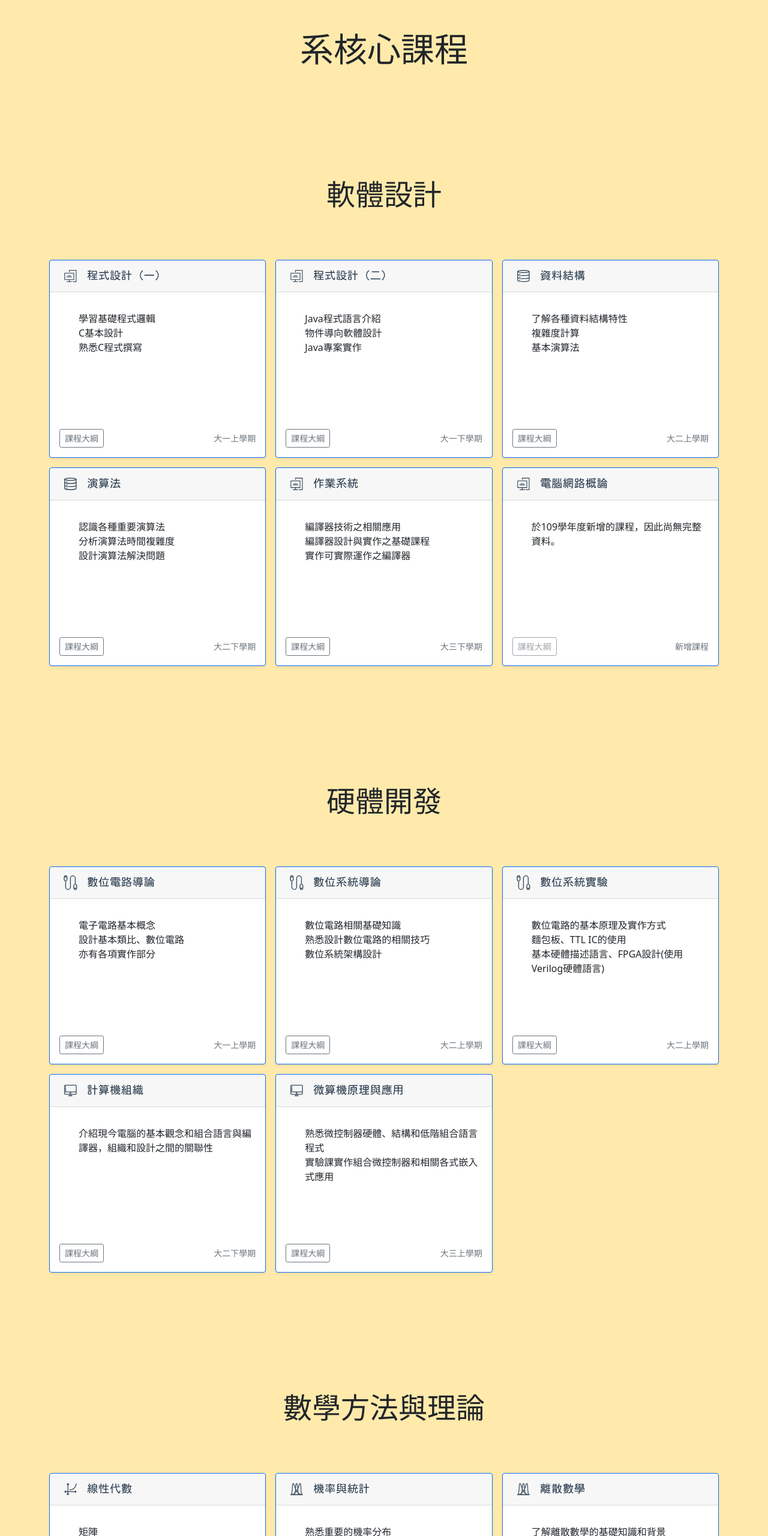
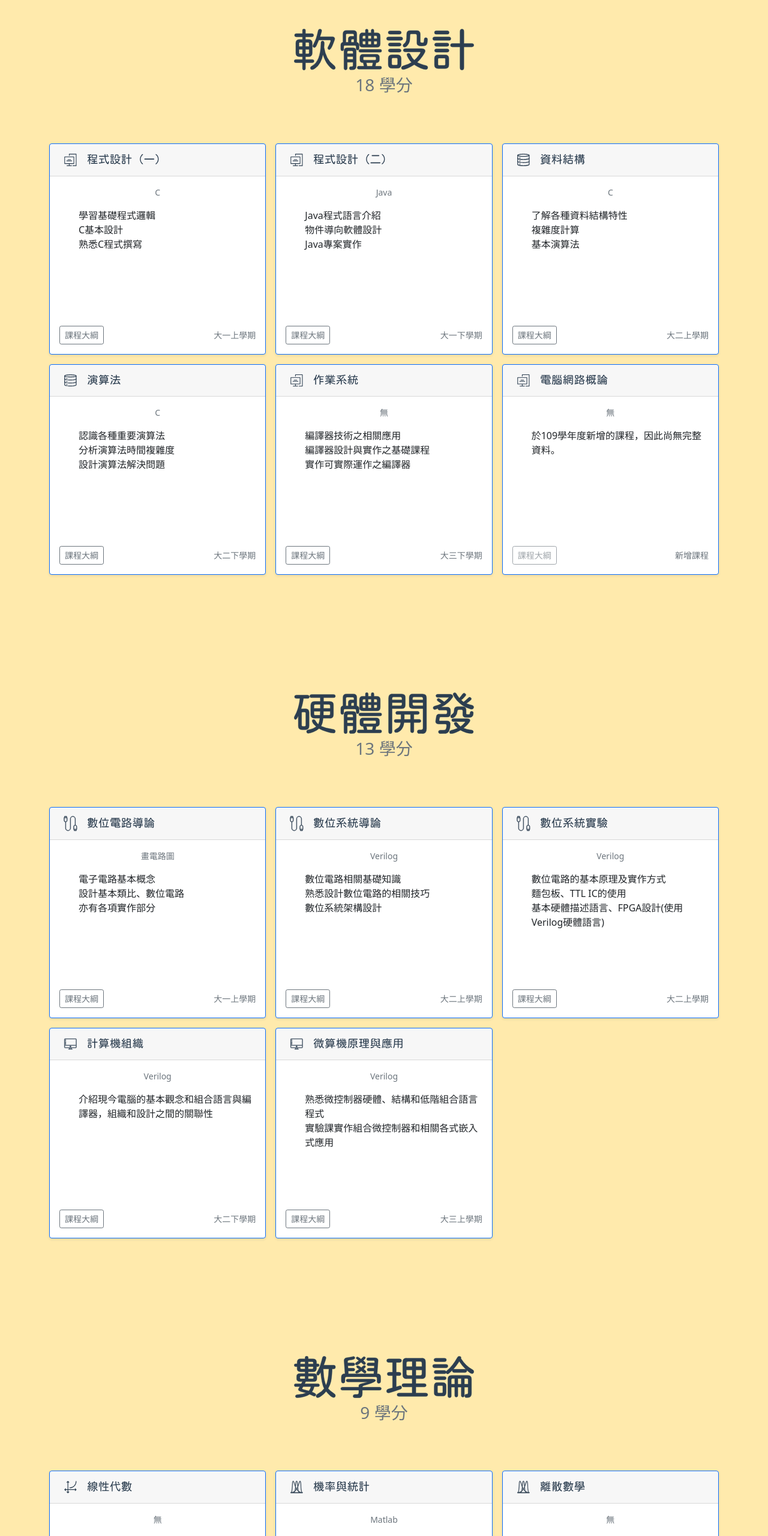
Before and after one commit to YEN-PO-CHEN/YEN-PO-CHEN.github.io, a plain HTML site: page plan.html in a window 1280 px wide. Shown: the part 100-2660 px from the top of the page at 60% size. Drawn offline with Linux system fonts and the light colour scheme.

Commit message:
add smth

```diff
--- a/plan.html
+++ b/plan.html
@@ -24,7 +24,9 @@
         /* negative fixed header height */
       }
 
-      .card_total {}
+      .card_total {
+        width: auto;
+      }
 
       .card_yen {
         width: auto;
@@ -42,7 +44,9 @@
         /* negative fixed header height */
       }
 
-      .card_total {}
+      .card_total {
+        width: auto;
+      }
 
       .card_yen {
         width: auto;
@@ -60,7 +64,9 @@
         /* negative fixed header height */
       }
 
-      .card_total {}
+      .card_total {
+        width: auto;
+      }
 
       .card_yen {
         width: auto;
@@ -136,6 +142,9 @@
             <li class="nav-item">
               <a class="nav-link active" aria-current="page" href="contact.html" style="color: white;">聯絡我們</a>
             </li>
+            <li class="nav-item">
+              <a class="nav-link active" aria-current="page" href="contact.html" style="color: white;">聯絡我們</a>
+            </li>
           </ul>
         </div>
       </div>
@@ -151,13 +160,10 @@
   </div>
 
   <main>
-
-    <div class="pricing-header px-3 py-3 pt-md-5 pb-md-4 mx-auto text-center" style="margin-top: 100px;">
-      <h2 class="display-4">系核心課程</h1>
-    </div>
     <div id="Program_Design"
       class="set-top_xxl set-top_m set-top_sm set-top_lg pricing-header px-3 py-3 pt-md-5 pb-md-4 mx-auto text-center">
-      <h2 class="display-5">軟體設計</h1>
+      <h2 class="display-5"><img src="./photo/SVG/plan/軟體設計.svg" width="300" alt=""></h2>
+      <h3 class="text-muted text-center">18 學分</h3>
     </div>
 
 
@@ -172,6 +178,9 @@
                   <p class="card-text plan_img"><img src="./photo/SVG/plan/程設(一).svg" alt=""></p>
                 </div>
                 <div class="card-body">
+                  <small>
+                    <p class="text-muted text-center">C</p>
+                  </small>
                   <p class="card-text">
                   <ul type="none" class="card_yen">
                     <li>學習基礎程式邏輯</li>
@@ -198,6 +207,9 @@
                   <p class="card-text plan_img"><img src="./photo/SVG/plan/程設(二).svg" alt=""></p>
                 </div>
                 <div class="card-body">
+                  <small>
+                    <p class="text-muted text-center">Java</p>
+                  </small>
                   <p class="card-text">
                   <ul type="none" class="card_yen">
                     <li>Java程式語言介紹</li>
@@ -224,6 +236,9 @@
                   <p class="card-text plan_img"><img src="./photo/SVG/plan/資料結構.svg" alt="" srcset=""></p>
                 </div>
                 <div class="card-body">
+                  <small>
+                    <p class="text-muted text-center">C</p>
+                  </small>
                   <p class="card-text">
                   <ul type="none" class="card_yen">
                     <li>了解各種資料結構特性</li>
@@ -250,6 +265,9 @@
                   <p class="card-text plan_img"><img src="./photo/SVG/plan/演算法.svg" alt=""></p>
                 </div>
                 <div class="card-body">
+                  <small>
+                    <p class="text-muted text-center">C</p>
+                  </small>
                   <p class="card-text">
                   <ul type="none" class="card_yen">
                     <li>認識各種重要演算法</li>
@@ -276,6 +294,9 @@
                   <p class="card-text plan_img"><img src="./photo/SVG/plan/作業系統.svg" alt=""></p>
                 </div>
                 <div class="card-body">
+                  <small>
+                    <p class="text-muted text-center">無</p>
+                  </small>
                   <p class="card-text">
                   <ul type="none" class="card_yen">
                     <li>編譯器技術之相關應用</li>
@@ -302,6 +323,9 @@
                   <p class="card-text plan_img"><img src="./photo/SVG/plan/電腦網路概論.svg" alt=""></p>
                 </div>
                 <div class="card-body">
+                  <small>
+                    <p class="text-muted text-center">無</p>
+                  </small>
                   <p class="card-text">
                   <ul type="none" class="card_yen">
                     <li> </li>
@@ -326,7 +350,8 @@
 
     <div id="Hardware"
       class="set-top_xxl set-top_m set-top_sm set-top_lg pricing-header px-3 py-3 pt-md-5 pb-md-4 mx-auto text-center">
-      <h2 class="display-5">硬體開發</h1>
+      <h2 class="display-5"><img src="./photo/SVG/plan/硬體開發.svg" width="300" alt=""></h2>
+      <h3 class="text-muted text-center">13 學分</h3>
     </div>
 
     <div class="album py-5 bg_set_yellow ">
@@ -339,6 +364,9 @@
                   <p class="card-text plan_img"><img src="./photo/SVG/plan/數位電路導論.svg" alt=""></p>
                 </div>
                 <div class="card-body">
+                  <small>
+                    <p class="text-muted text-center">畫電路圖</p>
+                  </small>
                   <p class="card-text">
                   <ul type="none" class="card_yen">
                     <li>電子電路基本概念</li>
@@ -365,6 +393,9 @@
                   <p class="card-text plan_img"><img src="./photo/SVG/plan/數位系統導論.svg" alt=""></p>
                 </div>
                 <div class="card-body">
+                  <small>
+                    <p class="text-muted text-center">Verilog</p>
+                  </small>
                   <p class="card-text">
                   <ul type="none" class="card_yen">
                     <li>數位電路相關基礎知識</li>
@@ -391,6 +422,9 @@
                   <p class="card-text plan_img"><img src="./photo/SVG/plan/數位系統實驗.svg" alt=""></p>
                 </div>
                 <div class="card-body">
+                  <small>
+                    <p class="text-muted text-center">Verilog</p>
+                  </small>
                   <p class="card-text">
                   <ul type="none" class="card_yen">
                     <li>數位電路的基本原理及實作方式</li>
@@ -417,6 +451,9 @@
                   <p class="card-text plan_img"><img src="./photo/SVG/plan/計算機組織.svg" alt=""></p>
                 </div>
                 <div class="card-body">
+                  <small>
+                    <p class="text-muted text-center">Verilog</p>
+                  </small>
                   <p class="card-text">
                   <ul type="none" class="card_yen">
                     <li>介紹現今電腦的基本觀念和組合語言與編譯器，組織和設計之間的關聯性</li>
@@ -441,6 +478,9 @@
                   <p class="card-text plan_img"><img src="./photo/SVG/plan/計算機原理與應用.svg" alt=""></p>
                 </div>
                 <div class="card-body">
+                  <small>
+                    <p class="text-muted text-center">Verilog</p>
+                  </small>
                   <p class="card-text">
                   <ul type="none" class="card_yen">
                     <li>熟悉微控制器硬體、結構和低階組合語言程式</li>
@@ -465,7 +505,8 @@
 
     <div id="math"
       class="set-top_xxl set-top_m set-top_sm set-top_lg pricing-header px-3 py-3 pt-md-5 pb-md-4 mx-auto text-center">
-      <h2 class="display-5">數學方法與理論</h1>
+      <h2 class="display-5"><img src="./photo/SVG/plan/數學理論.svg" width="300" alt=""></h2>
+      <h3 class="text-muted text-center">9 學分</h3>
     </div>
 
     <div class="album py-5 bg_set_yellow ">
@@ -478,7 +519,11 @@
                   <p class="card-text plan_img"><img src="./photo/SVG/plan/線性代數.svg" alt=""></p>
                 </div>
                 <div class="card-body">
+                  <small>
+                    <p class="text-muted text-center">無</p>
+                  </small>
                   <p class="card-text">
+
                   <ul type="none" class="card_yen">
                     <li>矩陣</li>
                     <li>向量空間</li>
@@ -504,6 +549,9 @@
                   <p class="card-text plan_img"><img src="./photo/SVG/plan/機率與統計.svg" alt=""></p>
                 </div>
                 <div class="card-body">
+                  <small>
+                    <p class="text-muted text-center">Matlab</p>
+                  </small>
                   <p class="card-text">
                   <ul type="none" class="card_yen">
                     <li>熟悉重要的機率分布</li>
@@ -530,6 +578,9 @@
                   <p class="card-text plan_img"><img src="./photo/SVG/plan/離散數學.svg" alt=""></p>
                 </div>
                 <div class="card-body">
+                  <small>
+                    <p class="text-muted text-center">無</p>
+                  </small>
                   <p class="card-text">
                   <ul type="none" class="card_yen">
                     <li>了解離散數學的基礎知識和背景</li>
@@ -556,9 +607,10 @@
 
     <div id="advance"
       class="set-top_xxl set-top_m set-top_sm set-top_lg pricing-header px-3 py-3 pt-md-5 pb-md-4 mx-auto text-center">
-      <h2 class="display-5">選修課程</h1>
+      <h2 class="display-5"><img src="./photo/SVG/plan/選修課程.svg" width="300" alt=""></h2>
+      <h3 class="text-muted text-center">至多 42 學分(外系選修承認到 21 學分)</h3>
     </div>
-    <!-- -->
+
     <div class="album py-5 bg_set_yellow ">
       <div class="container">
         <div class="row row-cols-1 row-cols-sm-2 row-cols-md-3 g-3 ">
```
Also changed, not shown: photo/SVG/plan/數學理論.svg (added), photo/SVG/plan/硬體開發.svg (added), photo/SVG/plan/系核心課程.svg (added), photo/SVG/plan/軟體設計.svg (added), photo/SVG/plan/選修課程.svg (added).
